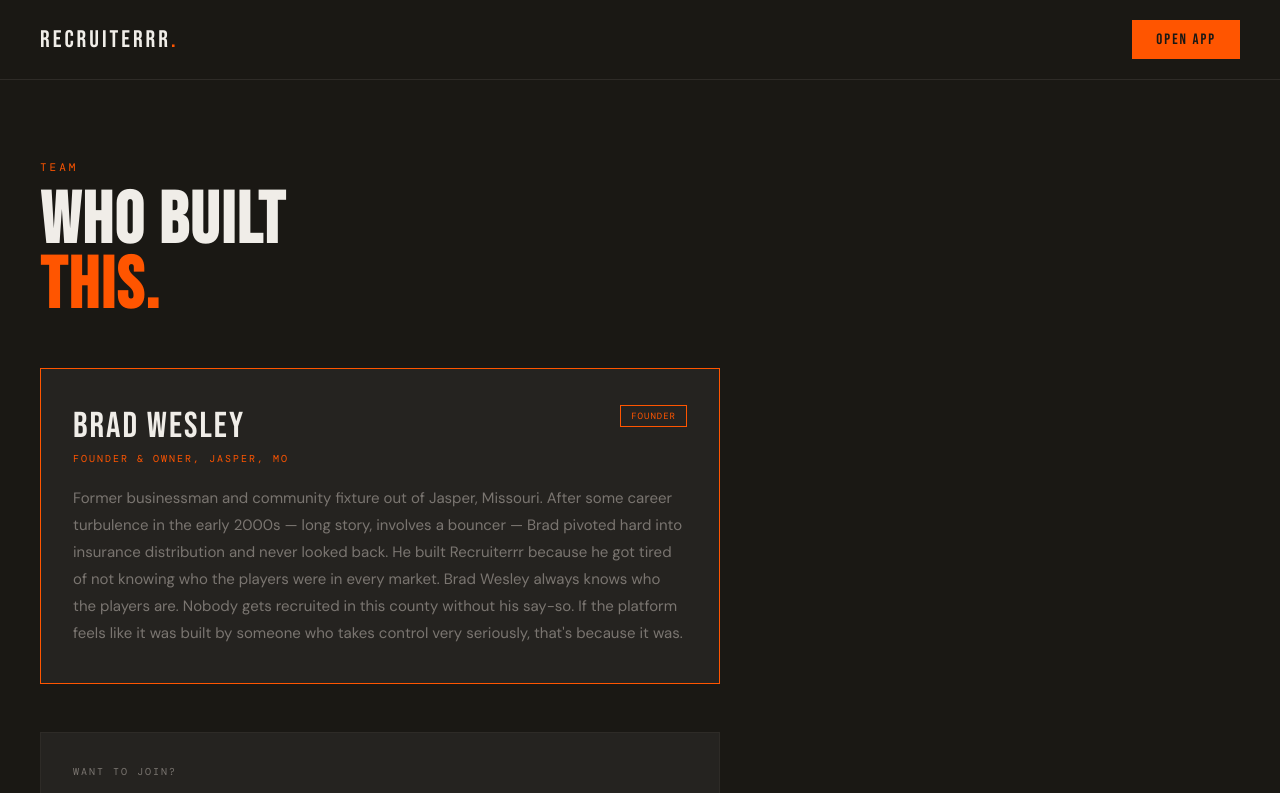
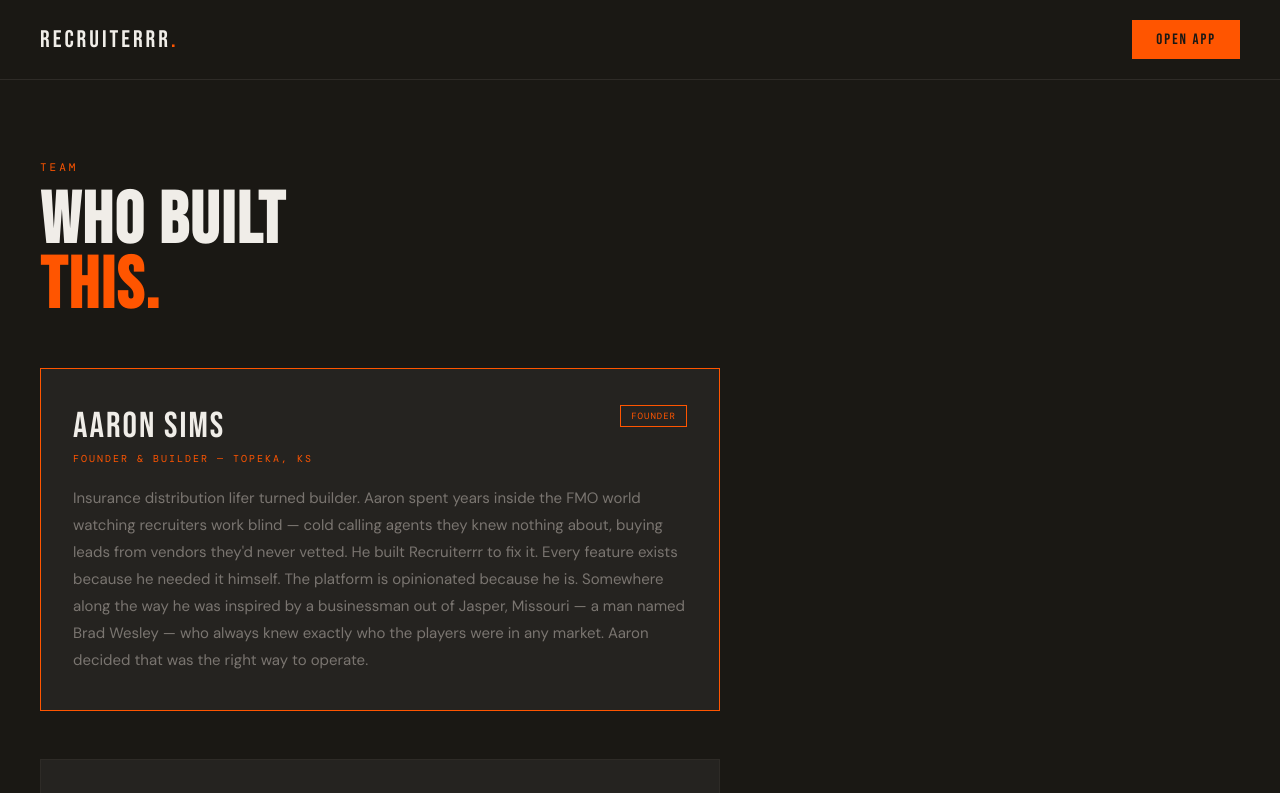
Before and after one commit to SavageTechnologies/recruiterrr, a Next.js app: page /team in a window 1280 px wide. Shown: the top 793 px of the page. Built offline with nearby package versions, Linux system fonts and the light colour scheme.

Commit message:
remove brad as founder

```diff
--- a/app/team/page.tsx
+++ b/app/team/page.tsx
@@ -17,13 +17,13 @@ export default function TeamPage() {
           <div style={{ background: 'var(--card)', border: '1px solid var(--orange)', padding: '36px 32px' }}>
             <div style={{ display: 'flex', alignItems: 'flex-start', justifyContent: 'space-between', marginBottom: 20 }}>
               <div>
-                <div style={{ fontFamily: "'Bebas Neue', sans-serif", fontSize: 36, letterSpacing: 2, color: 'var(--white)', marginBottom: 4 }}>Brad Wesley</div>
-                <div style={{ fontFamily: "'DM Mono', monospace", fontSize: 10, color: 'var(--orange)', letterSpacing: 2, textTransform: 'uppercase' }}>Founder & Owner, Jasper, MO</div>
+                <div style={{ fontFamily: "'Bebas Neue', sans-serif", fontSize: 36, letterSpacing: 2, color: 'var(--white)', marginBottom: 4 }}>Aaron Sims</div>
+                <div style={{ fontFamily: "'DM Mono', monospace", fontSize: 10, color: 'var(--orange)', letterSpacing: 2, textTransform: 'uppercase' }}>Founder & Builder — Topeka, KS</div>
               </div>
               <div style={{ fontFamily: "'DM Mono', monospace", fontSize: 9, padding: '4px 10px', border: '1px solid var(--orange)', color: 'var(--orange)', letterSpacing: 1 }}>FOUNDER</div>
             </div>
             <div style={{ fontSize: 15, color: 'var(--muted)', lineHeight: 1.8 }}>
-              Former businessman and community fixture out of Jasper, Missouri. After some career turbulence in the early 2000s — long story, involves a bouncer — Brad pivoted hard into insurance distribution and never looked back. He built Recruiterrr because he got tired of not knowing who the players were in every market. Brad Wesley always knows who the players are. Nobody gets recruited in this county without his say-so. If the platform feels like it was built by someone who takes control very seriously, that's because it was.
+              Insurance distribution lifer turned builder. Aaron spent years inside the FMO world watching recruiters work blind — cold calling agents they knew nothing about, buying leads from vendors they'd never vetted. He built Recruiterrr to fix it. Every feature exists because he needed it himself. The platform is opinionated because he is. Somewhere along the way he was inspired by a businessman out of Jasper, Missouri — a man named Brad Wesley — who always knew exactly who the players were in any market. Aaron decided that was the right way to operate.
             </div>
           </div>
         </div>
```
